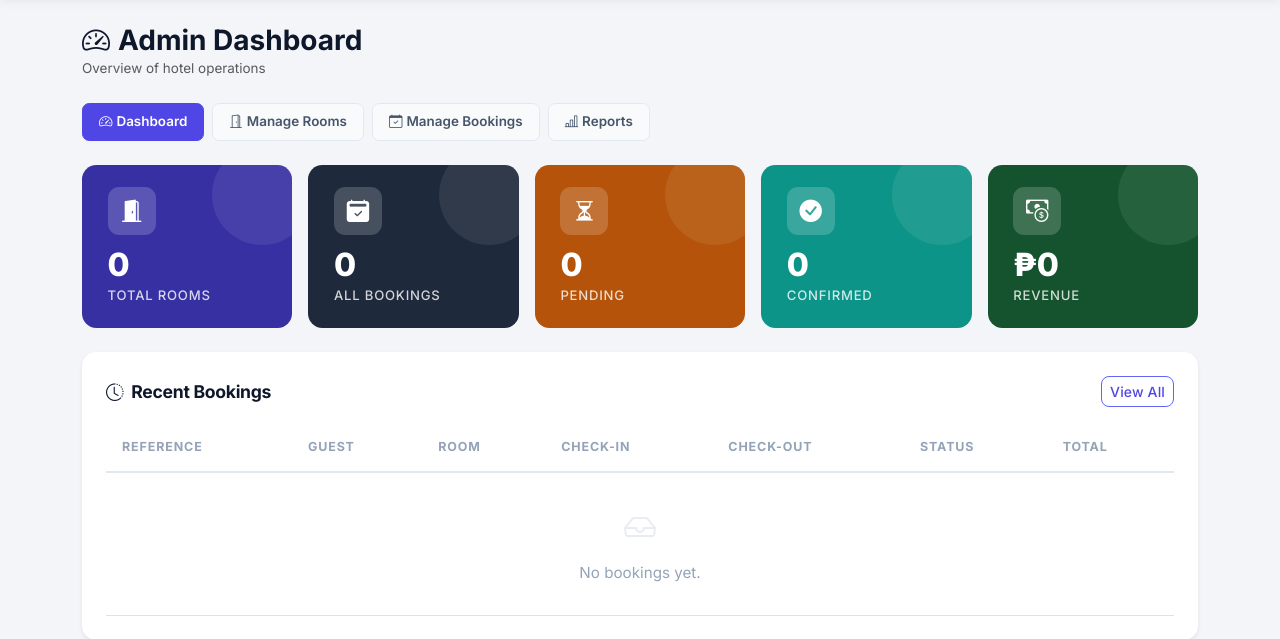
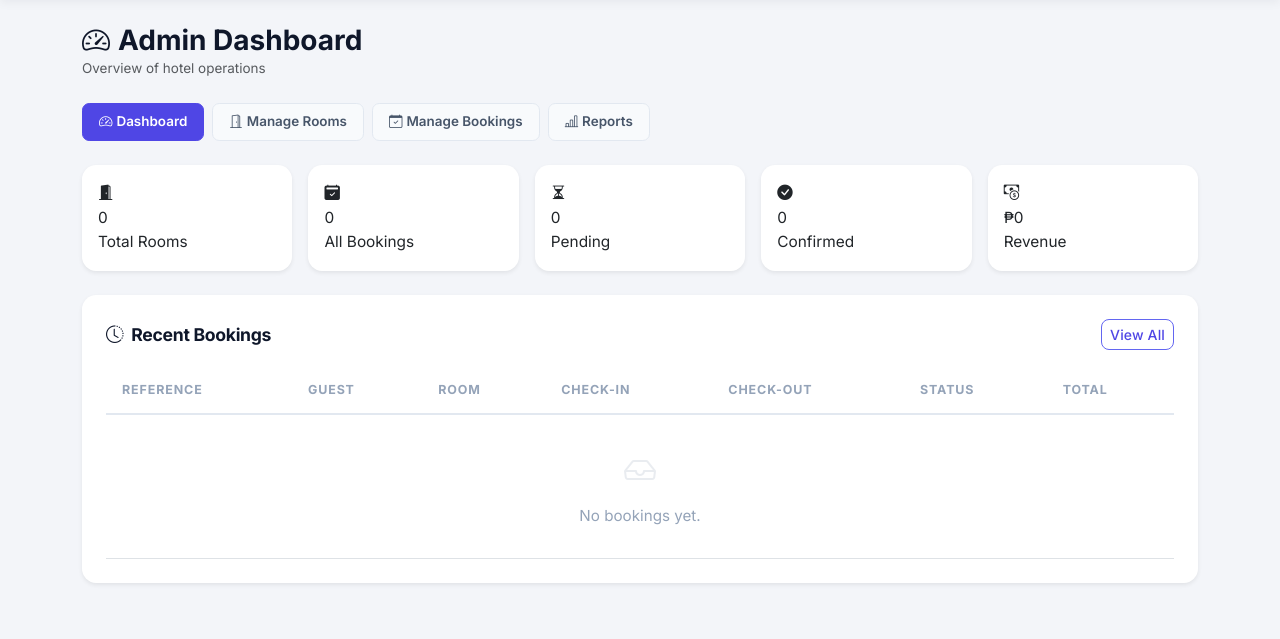
Before and after one commit to AldrianLoberiano/hotel_reservation, a Django app: page /admin-dashboard/ in a window 1280 px wide. Shown: the part 71-710 px from the top of the page. Run offline with Django 5.2, Linux system fonts and the light colour scheme; the visitor is signed in with stand-in values (Sample User, id 1); data comes from the database, SQL or seed files in the repository; data that the repository does not hold is empty.

Commit message:
Update dashboard.html

```diff
--- a/reservations/templates/reservations/admin/dashboard.html
+++ b/reservations/templates/reservations/admin/dashboard.html
@@ -21,38 +21,48 @@
 <!-- Stat Cards -->
 <div class="row g-3 mb-4">
     <div class="col-md-4 col-lg">
-        <div class="stat-card stat-indigo">
-            <div class="stat-icon"><i class="bi bi-door-open-fill"></i></div>
-            <div class="stat-value">{{ stats.rooms }}</div>
-            <div class="stat-label">Total Rooms</div>
+        <div class="card border-0 shadow-sm h-100 admin-kpi-card">
+            <div class="card-body p-3">
+                <div class="admin-kpi-icon"><i class="bi bi-door-open-fill"></i></div>
+                <div class="admin-kpi-value">{{ stats.rooms }}</div>
+                <div class="admin-kpi-label">Total Rooms</div>
+            </div>
         </div>
     </div>
     <div class="col-md-4 col-lg">
-        <div class="stat-card stat-dark">
-            <div class="stat-icon"><i class="bi bi-calendar2-check-fill"></i></div>
-            <div class="stat-value">{{ stats.bookings }}</div>
-            <div class="stat-label">All Bookings</div>
+        <div class="card border-0 shadow-sm h-100 admin-kpi-card">
+            <div class="card-body p-3">
+                <div class="admin-kpi-icon"><i class="bi bi-calendar2-check-fill"></i></div>
+                <div class="admin-kpi-value">{{ stats.bookings }}</div>
+                <div class="admin-kpi-label">All Bookings</div>
+            </div>
         </div>
     </div>
     <div class="col-md-4 col-lg">
-        <div class="stat-card stat-amber">
-            <div class="stat-icon"><i class="bi bi-hourglass-split"></i></div>
-            <div class="stat-value">{{ stats.pending }}</div>
-            <div class="stat-label">Pending</div>
+        <div class="card border-0 shadow-sm h-100 admin-kpi-card">
+            <div class="card-body p-3">
+                <div class="admin-kpi-icon"><i class="bi bi-hourglass-split"></i></div>
+                <div class="admin-kpi-value">{{ stats.pending }}</div>
+                <div class="admin-kpi-label">Pending</div>
+            </div>
         </div>
     </div>
     <div class="col-md-4 col-lg">
-        <div class="stat-card stat-teal">
-            <div class="stat-icon"><i class="bi bi-check-circle-fill"></i></div>
-            <div class="stat-value">{{ stats.confirmed }}</div>
-            <div class="stat-label">Confirmed</div>
+        <div class="card border-0 shadow-sm h-100 admin-kpi-card">
+            <div class="card-body p-3">
+                <div class="admin-kpi-icon"><i class="bi bi-check-circle-fill"></i></div>
+                <div class="admin-kpi-value">{{ stats.confirmed }}</div>
+                <div class="admin-kpi-label">Confirmed</div>
+            </div>
         </div>
     </div>
     <div class="col-md-4 col-lg">
-        <div class="stat-card stat-success">
-            <div class="stat-icon"><i class="bi bi-cash-coin"></i></div>
-            <div class="stat-value">₱{{ stats.revenue }}</div>
-            <div class="stat-label">Revenue</div>
+        <div class="card border-0 shadow-sm h-100 admin-kpi-card">
+            <div class="card-body p-3">
+                <div class="admin-kpi-icon"><i class="bi bi-cash-coin"></i></div>
+                <div class="admin-kpi-value">₱{{ stats.revenue }}</div>
+                <div class="admin-kpi-label">Revenue</div>
+            </div>
         </div>
     </div>
 </div>
```
